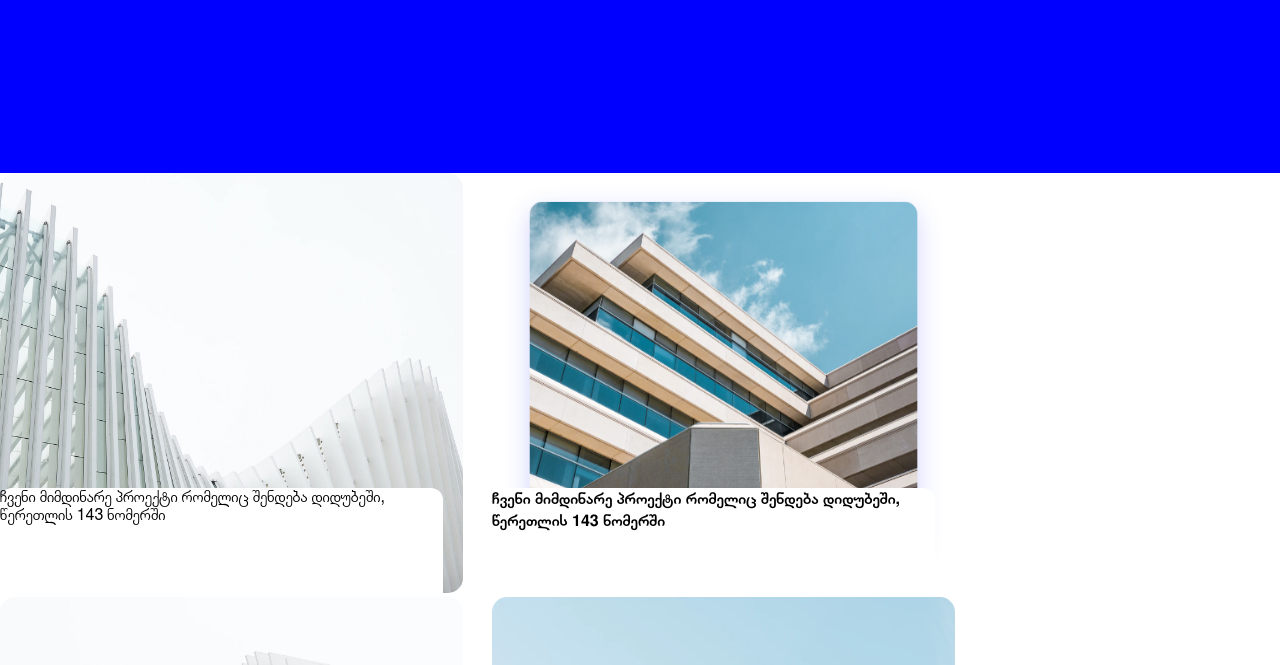
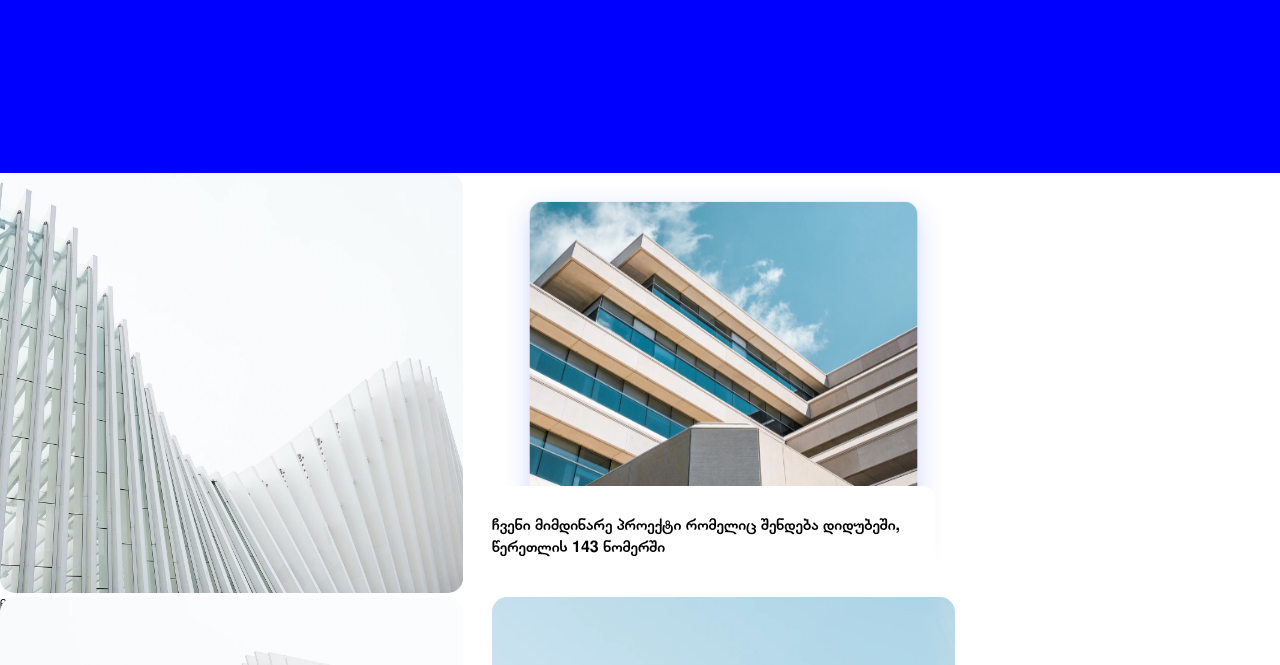
Before and after one commit to tgelashvili/Lesson6, a plain HTML site: page index.html in a window 1280 px wide. Shown: the part 135-800 px from the top of the page. Drawn offline with Linux system fonts and the light colour scheme; a web font is replaced by a local one.

Commit message:
changed textbold styles

```diff
--- a/styles.css
+++ b/styles.css
@@ -35,7 +35,9 @@ p {
 	width: 443px;
 	height: 125px;
 }
-.textbold, p {
-	top: 315px;
+.textbold {
+	top: 313px;
 	position: absolute;
+	padding-top: 28px;
+	padding-bottom: 29px;
 }
```
